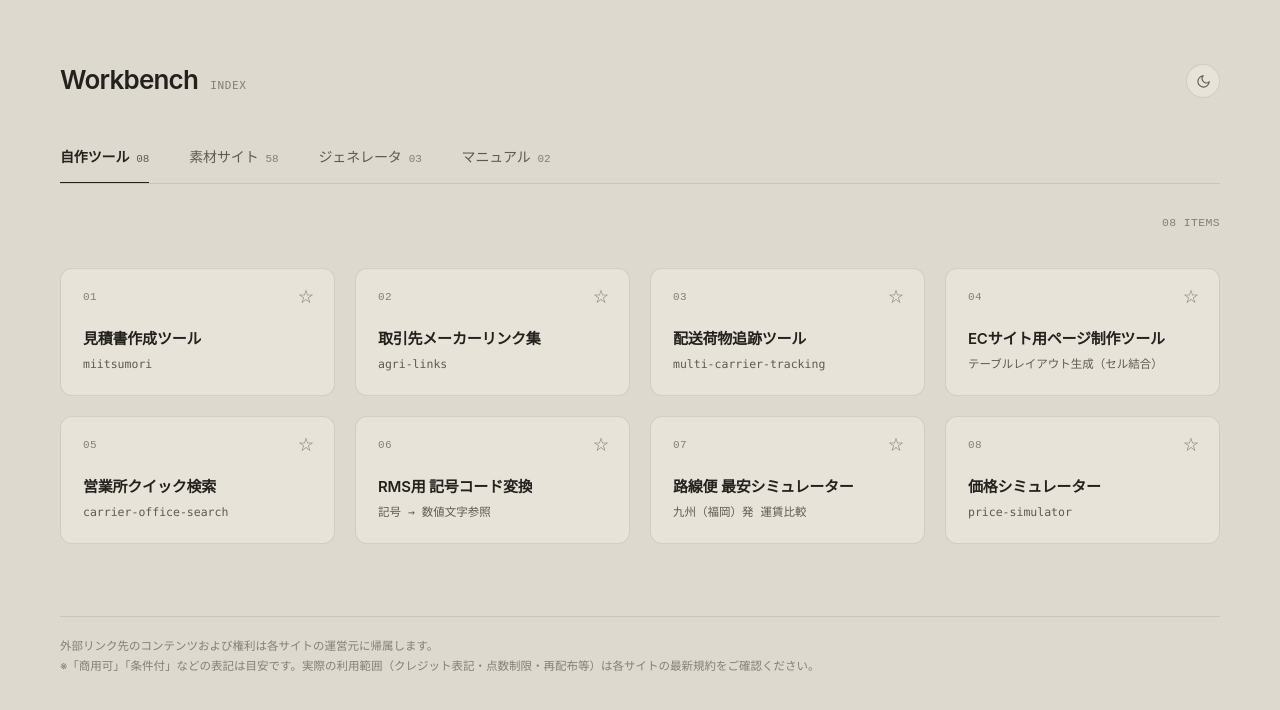
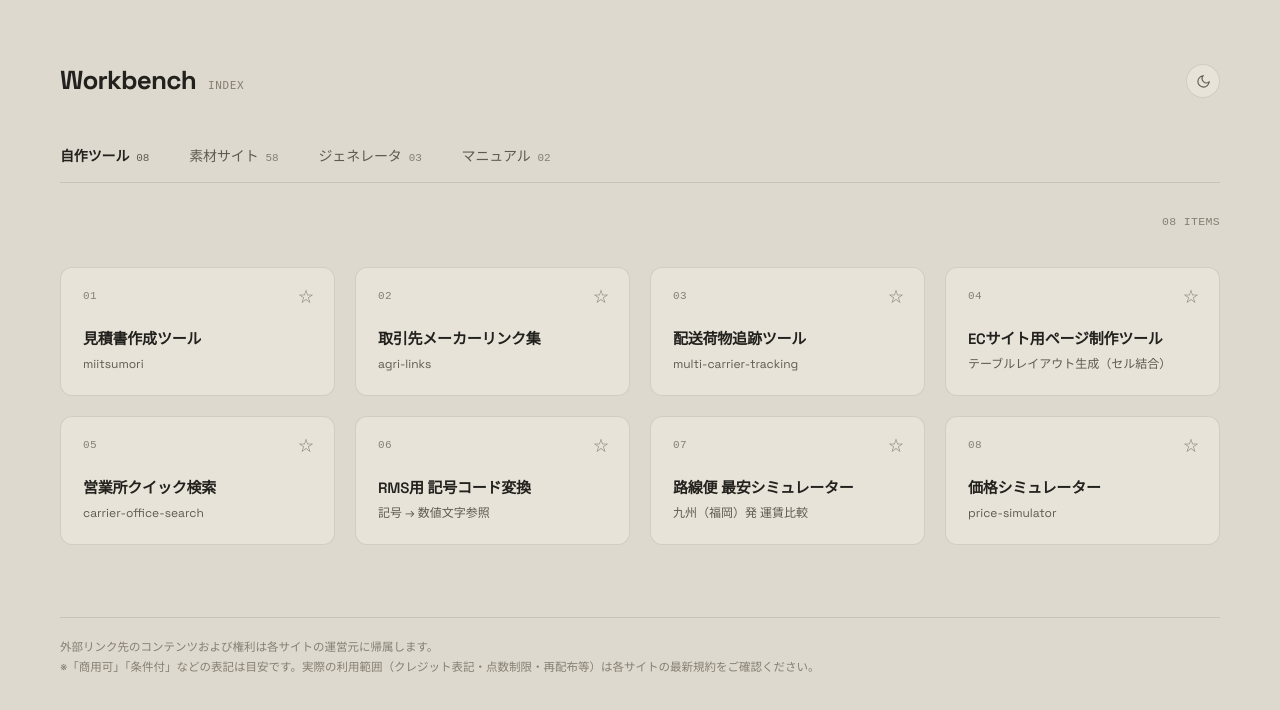
Before and after one commit to chi-papa/Workbench, a plain HTML site: page index.html in a window 1280 px wide. Drawn offline with Linux system fonts and the light colour scheme.

Commit message:
Change font family to Space Grotesk in index.html

```diff
--- a/index.html
+++ b/index.html
@@ -8,6 +8,14 @@
 <link rel="apple-touch-icon" href="./apple-boy.png">
 
 <style>
+@font-face {
+  font-family: "Space Grotesk";
+  src: url("./SpaceGrotesk-VariableFont_wght.ttf") format("truetype");
+  font-weight: 300 700;
+  font-style: normal;
+  font-display: swap;
+}
+
 :root {
   --bg: #ded9ce;
   --surface: #e7e3d9;
@@ -72,7 +80,7 @@ body {
   min-height: 100dvh;
   background: var(--bg);
   color: var(--ink);
-  font-family: "Inter", -apple-system, BlinkMacSystemFont, "Hiragino Sans", "Yu Gothic UI", sans-serif;
+  font-family: "Space Grotesk", "Inter", -apple-system, BlinkMacSystemFont, "Hiragino Sans", "Yu Gothic UI", sans-serif;
   font-size: 14px;
   line-height: 1.5;
   padding:
@@ -104,8 +112,9 @@ header {
 
 .brand h1 {
   margin: 0;
+  font-family: "Space Grotesk", sans-serif;
   font-size: clamp(20px, 2.4vw, 26px);
-  font-weight: 600;
+  font-weight: 700;
   letter-spacing: -0.03em;
   line-height: 1;
 }
@@ -346,6 +355,7 @@ main {
 }
 
 .c b {
+  font-family: "Space Grotesk", -apple-system, BlinkMacSystemFont, "Hiragino Sans", "Yu Gothic UI", sans-serif;
   font-size: 15px;
   font-weight: 600;
   letter-spacing: -0.015em;
@@ -371,8 +381,8 @@ main {
 }
 
 .c span.sub {
-  font-family: ui-monospace, SFMono-Regular, Menlo, Consolas, monospace;
-  font-size: 11.5px;
+  font-family: "Space Grotesk", -apple-system, BlinkMacSystemFont, "Hiragino Sans", "Yu Gothic UI", sans-serif;
+  font-size: 12px;
   color: var(--ink-sub);
   white-space: nowrap;
   overflow: hidden;
```
